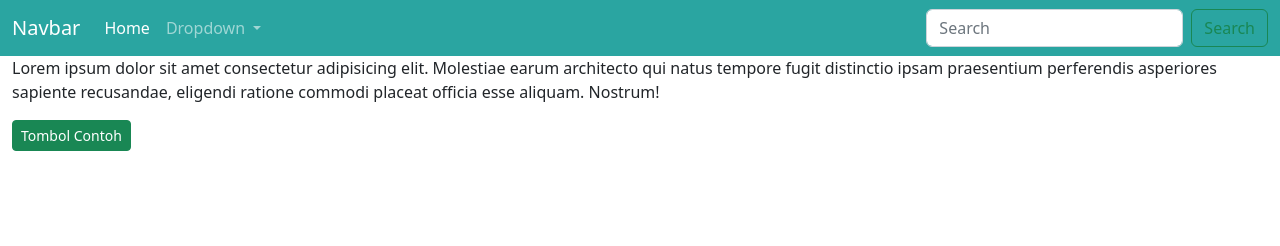
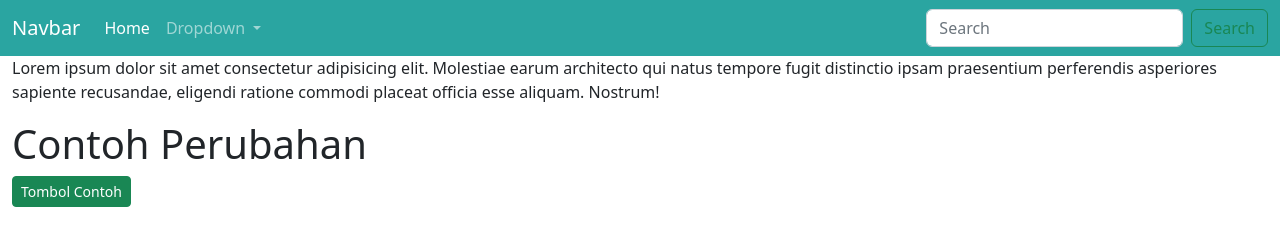
Before and after one commit to joniheri/test-project, a plain HTML site: page index_bootstrap_styling.html in a window 1280 px wide. Drawn offline with Linux system fonts and the light colour scheme.

Commit message:
ada perubahan sedikit

```diff
--- a/index_bootstrap_styling.html
+++ b/index_bootstrap_styling.html
@@ -75,6 +75,7 @@
         perferendis asperiores sapiente recusandae, eligendi ratione commodi
         placeat officia esse aliquam. Nostrum!
       </p>
+      <h1>Contoh Perubahan</h1>
       <button class="btn btn-success btn-sm">Tombol Contoh</button>
     </div>
     <!-- Batas Content -->
```
